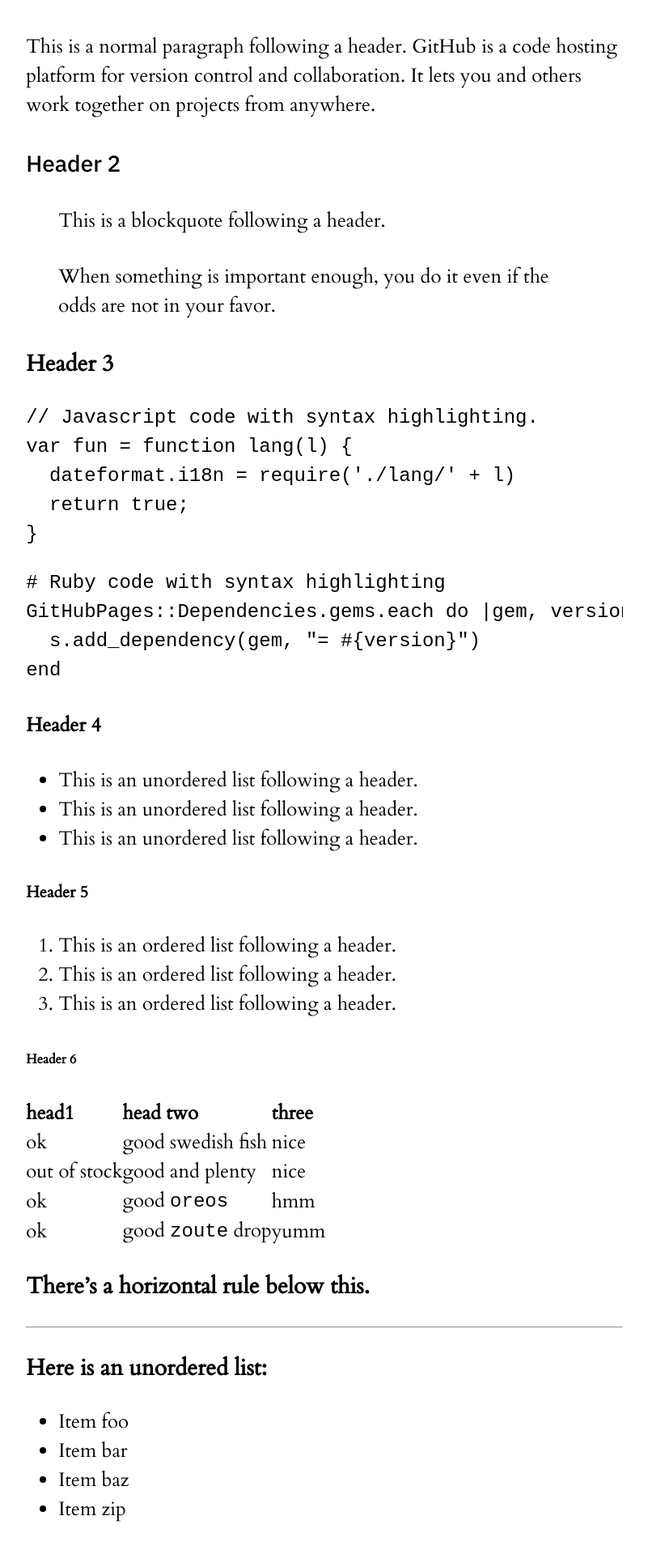
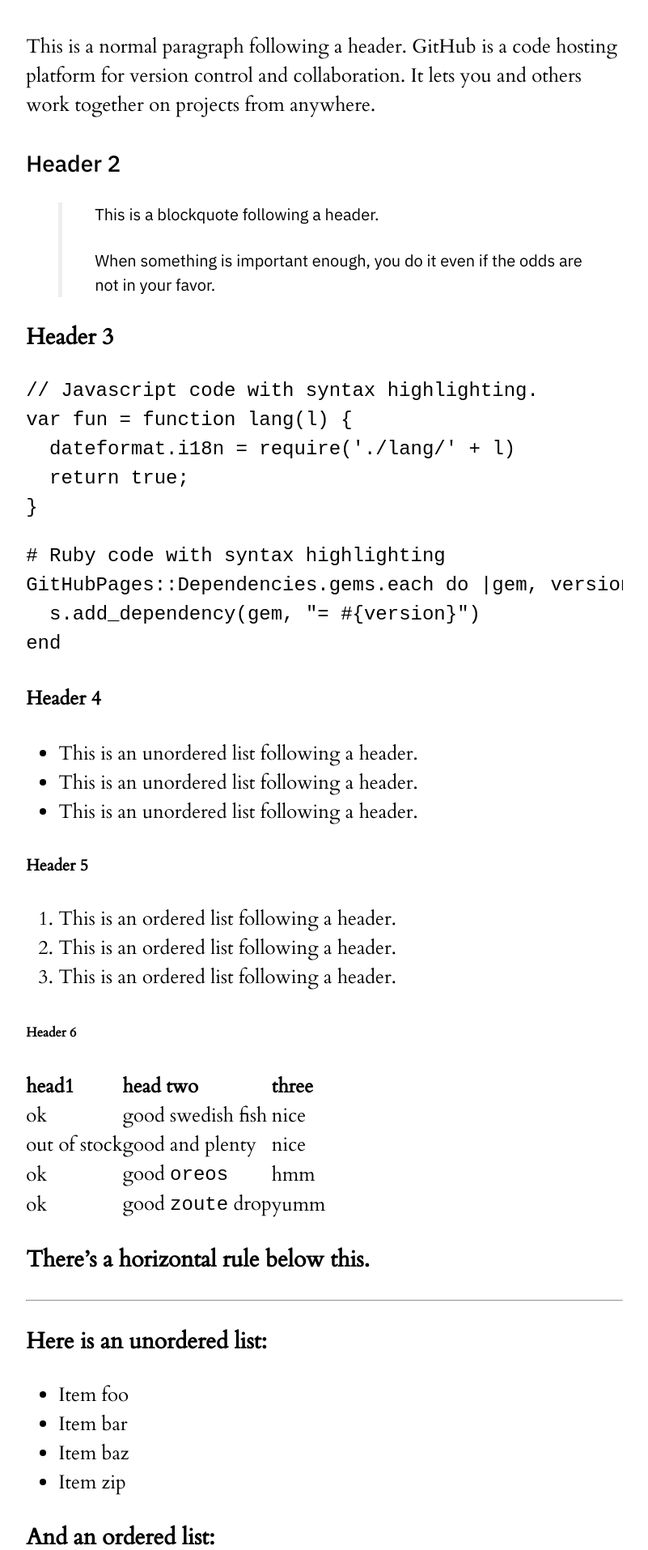
Before and after one commit to Designing-Hope/designing-hope.github.io, a Jekyll site: the page built from index.md, in a window 1280 px wide. Shown: the part 1051-2965 px from the top of the page at 81% size, without its empty margins (239-1040 px from the left). Built offline with Jekyll 4.4.1, drawn with Linux system fonts in a browser that asks for light colours.

Commit message:
Updated Blockquote Styling

```diff
--- a/_sass/main.scss
+++ b/_sass/main.scss
@@ -24,6 +24,8 @@
   font-family: "IBM Plex Sans", sans-serif;
   font-size: 28px;
   font-weight: 500;
+  -webkit-font-smoothing: antialiased;
+  -moz-osx-font-smoothing: grayscale;
 }
 
 .main-content {
@@ -43,10 +45,23 @@
   font-size: 90px;
   font-weight: 500;
   letter-spacing: -0.03em;
+  -webkit-font-smoothing: antialiased;
+  -moz-osx-font-smoothing: grayscale;
 }
 
 h3.project-{
   font-family: "IBM Plex Sans", sans-serif;
   font-weight: 400;
   font-style: normal;
+  -webkit-font-smoothing: antialiased;
+  -moz-osx-font-smoothing: grayscale;
 }
+
+blockquote {
+    font-family: IBM Plex Sans, sans-serif;
+    font-size: 20px;
+    border-left: #eee 5px solid;
+    padding: 0 0 0 40px;
+    -webkit-font-smoothing: antialiased;
+    -moz-osx-font-smoothing: grayscale;
+}
```
